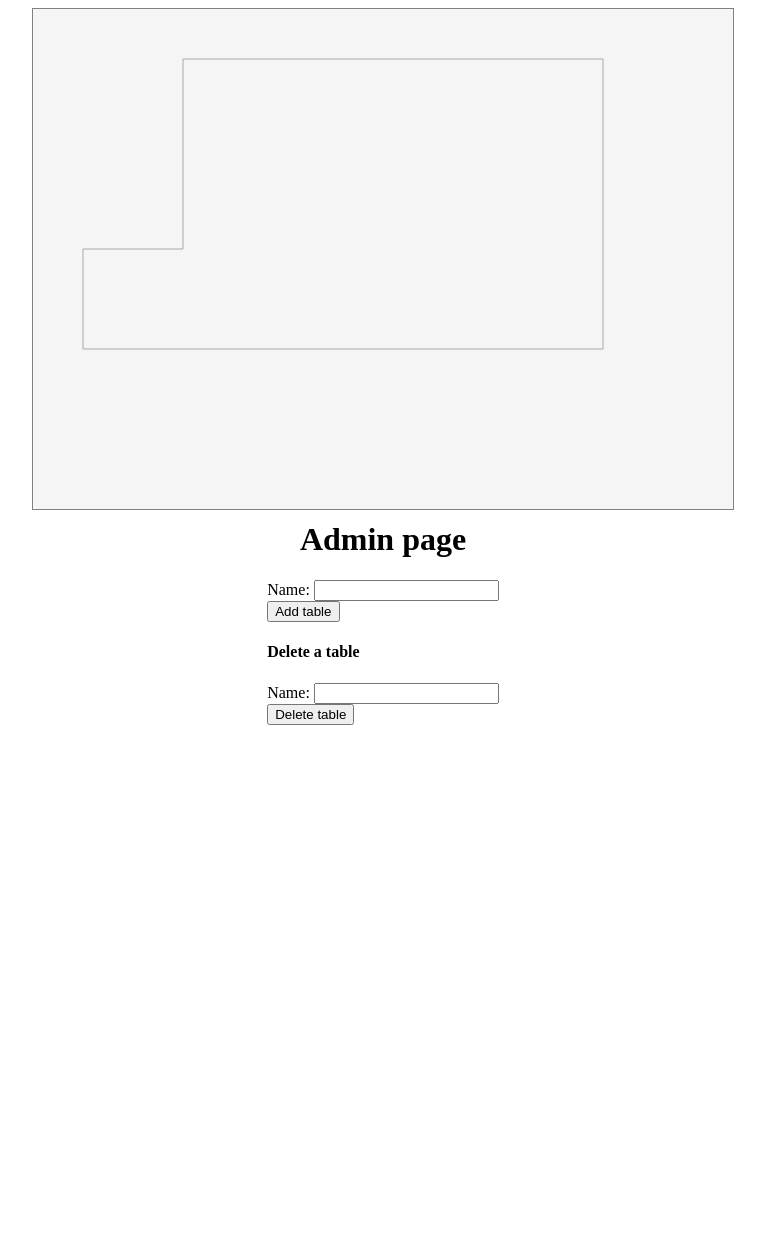
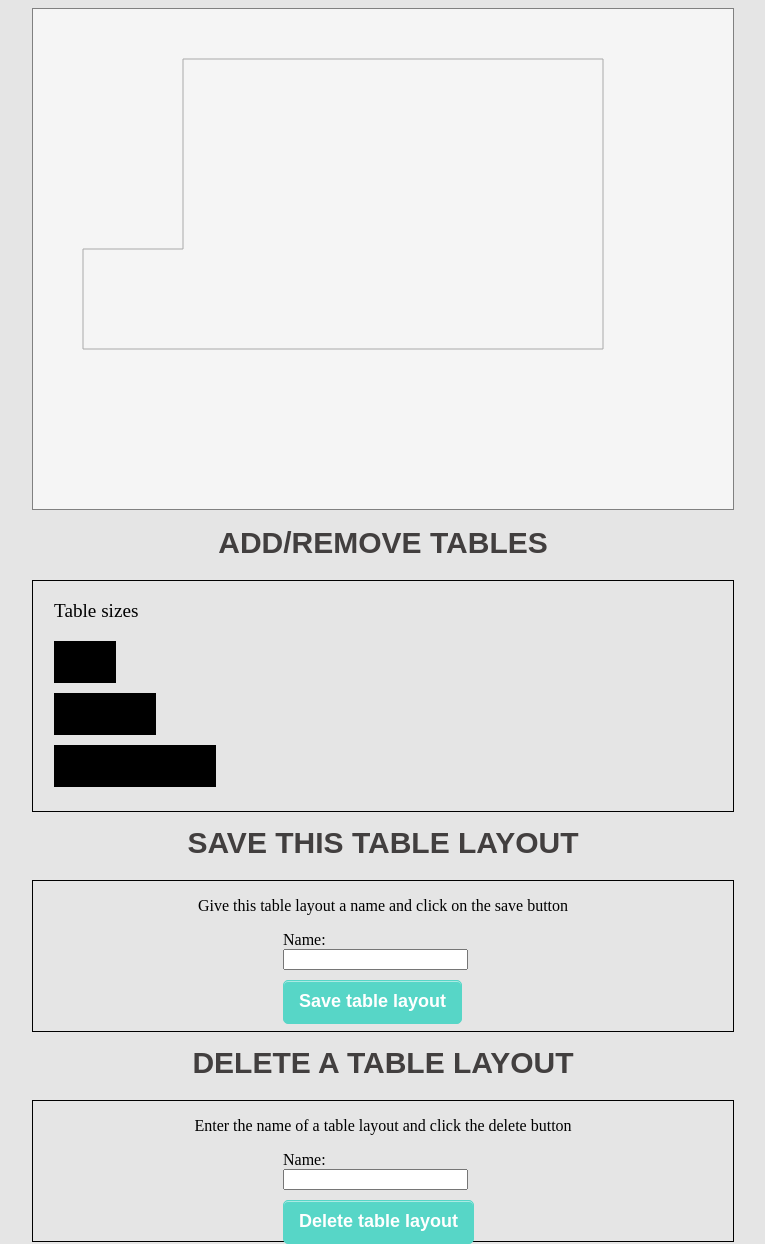
Before and after one commit to DAT210/Table_Visualization, a Flask app: page /admin in a window 1280 px wide. Shown: the whole page, without its empty margins (257-1022 px from the left). Before the commit the page ends 725 px from the top, so only its background shows below. Run offline with Flask 2, Linux system fonts and the light colour scheme; data that the repository does not hold is empty; some libraries are stand-ins or nearby versions.

Commit message:
add tables and save table layouts from /admin

```diff
--- a/src/app.py
+++ b/src/app.py
@@ -23,7 +23,7 @@ def visualize():
     table_positions = {}
 
    # Last inn json filen vår som tegner selve rommet med vegger
-    with open('static/roomPlan.json') as f:
+    with open('src/static/roomPlan.json') as f:
         data = json.load(f)
 
    # Sett inn hvor bord skal være i json fila
@@ -54,7 +54,7 @@ def others(tablename):
     table_positions = {}
     ## Om det finnes et bordoppsett med innparameteren som er sendt inn, generer det
     if default_value:
-        with open('static/roomPlan.json') as f:
+        with open('src/static/roomPlan.json') as f:
             data = json.load(f)
 
         draw_tables = data["tables"]
@@ -90,15 +90,17 @@ def test():
             ypos = key["ypos"]
             width = key["width"]
             height = key["height"]
-            name = key["name"]
+            name = key["name"].lower()
+            if len(name) < 1:
+                return json.dumps("error")
             try:
                 table = Roomplan(int(id), int(xpos), int(ypos), int(width), int(height), name)
                 db.session.add(table)
                 db.session.commit()
             except:
                 print("Ikke gyldig innparametere")
-        return json.dumps("hei")
-    return json.dumps("hei")
+        return json.dumps("success")
+    return json.dumps("error")
 
 
 
@@ -110,7 +112,7 @@ def test():
 def admin():
     ### Hvis noen sletter et bordoppsett
     if request.method == 'POST':
-        if request.form['submit_button'] == 'Delete table':
+        if request.form['submit_button'] == 'Delete table layout':
             deleted_table = request.form.get("deletedname")
             deleted_rows = Roomplan.query.filter_by(name=deleted_table)
             try:
@@ -126,4 +128,5 @@ def admin():
 
 
 if __name__ == '__main__':
-    app.run(debug=True)
+   app.run(host='0.0.0.0', port=80, debug=True) # debug kun i teste fasen
+   #app.run(debug=True)
--- a/src/create_tables.py
+++ b/src/create_tables.py
@@ -3,7 +3,7 @@ from models import Roomplan
 
 
 def start_tables():
-    # insert user data
+                    #(id,x,y,width,height,name)
     table1 = Roomplan(1,185,85,60,40,"default")
     table2 = Roomplan(2, 105, 225,60,40 ,"default")
     table3 = Roomplan(3, 450, 150,60,40, "default")
--- a/src/database.py
+++ b/src/database.py
@@ -15,4 +15,4 @@ db.create_all()
 # Loads a bunch of tables into the database
 start_tables()
 
-print('Done!')
+print('Done with init!')
--- a/src/static/app.js
+++ b/src/static/app.js
@@ -14,6 +14,7 @@ var __extends = (this && this.__extends) || (function () {
 window.addEventListener("load", function () {
     path = window.location.pathname;
     substring = "/table/";
+    // Sjekk om det er default bordoppsett eller alternative som skal lastes inn
     if (path.includes(substring)) {
         var res = path.split("/")[2];
         fetch("/othertables/" + res)
@@ -273,7 +274,7 @@ var RoomVisualizer = /** @class */ (function () {
         var _loop_1 = function (table) {
             var rect = this_1.visualizer.AddRect(table.width, table.height, table.position, true, "table");
             rect.OnClick = function () { console.log("Table " + table.id + " clicked!"); };
-            rect.OnClick = function () { console.log("Table Position for table " + table.id + " " + table.position.x); };
+            rect.OnClick = function () { console.log("Table Position for table " + table.id + " " + table.position); };
             rect.OnMove = function () { _this.updateTablePos(table.id, rect.Position); };
         };
         var this_1 = this;
@@ -334,7 +335,8 @@ var SVGHelper = /** @class */ (function () {
     SVGHelper.svgNS = "http://www.w3.org/2000/svg";
     return SVGHelper;
 }());
-function printTables() {
+// AJAX call hvor man går gjennom nåværende bordoppsett og sender det med json til serveren
+function saveTableSetup() {
     if (!rv.roomPlan)
         return;
     var dict = [];
@@ -356,9 +358,29 @@ function printTables() {
     xhr.setRequestHeader("Content-type", "application/json");
     xhr.onreadystatechange = function () {
         if (xhr.readyState == 4 && xhr.status == 200) {
+            // Sjekk om server klarte å legge inn bordoppsettet i databasen
             var json = JSON.parse(xhr.responseText);
+            var errorMsg = document.getElementById('response-text');
+            if (json == "error") {
+                errorMsg.style.color = "red";
+                errorMsg.innerHTML = "Could not save this table layout";
+            }
+            else {
+                errorMsg.style.color = "green";
+                errorMsg.innerHTML = TableName + " was successfully added";
+            }
         }
     };
     var data = JSON.stringify(dict);
     xhr.send(data);
 }
+function addTable(width, height) {
+    if (!rv.roomPlan)
+        return;
+    // Legger til et nytt element i sentrum, med størrelse lik innparameterene
+    var center = { "x": 250, "y": 250 };
+    var newRect = rv.visualizer.AddRect(width, height, center, true, "table");
+    var tableID = rv.roomPlan.tables.length + 1;
+    rv.roomPlan.tables.push({ "id": tableID, "width": width, "height": height, "position": center });
+    newRect.OnMove = function () { rv.updateTablePos(tableID, newRect.Position); };
+}
--- a/src/templates/admin.html
+++ b/src/templates/admin.html
@@ -7,33 +7,155 @@
     <link rel="stylesheet" href="/static/style.css">
     <script src="/static/app.js?v0.1"></script>
     <style>
-        h1{
+        html{
+            background-color: #e5e5e5;
+        }
+        h2{
             position: absolute;
+            color: #423f3f;
+            font-family: 'Raleway',sans-serif;
+            font-size: 30px;
+            font-weight: 800;
+            line-height: 36px;
+            text-align: center;
+            text-transform: uppercase;
+        }
+        .h2-1{
             top: 500px;
         }
-        #forms{
+        .h2-2{
+            top: 800px;
+        }
+        .h2-3{
+            top: 1020px;
+        }
+        .save-table{
+            position: absolute;
+            top: 880px;
+            width: 700px;
+            height: 150px;
+            border: 1px solid black;
+        }
+        .delete-table{
+            position: absolute;
+            top: 1100px;
+            width: 700px;
+            height: 140px;
+            border: 1px solid black;
+        }
+        .table-toolbox{
             position: absolute;
             top: 580px;
+            width: 700px;
+            height: 230px;
+            border: 1px solid black;
         }
+        .table-box{
+            position: relative;
+            left: 3%;
+            margin-top: 10px;
+        }
+        .table-box p{
+            font-size: 1.2em;
+        }
+        .box1{
+            width: 60px;
+            height: 40px;
+            border:1px solid black;
+            background-color: black;
+        }
+        .box2 {
+            width: 100px;
+            height: 40px;
+            border: 1px solid black;
+            background-color: black;
+        }
+        .box3{
+            width: 160px;
+            height: 40px;
+            border:1px solid black;
+            background-color: black;
+        }
+        .box3:hover, .box2:hover, .box1:hover{
+            background-color: #53a846;
+        }
+
+        .submitbutton
+            {
+            padding: 10px 15px 11px !important;
+            font-size: 18px !important;
+            background-color: #57d6c7;
+            font-weight: bold;
+            text-shadow: 1px 1px #57D6C7;
+            color: #ffffff;
+            border-radius: 5px;
+            -moz-border-radius: 5px;
+            -webkit-border-radius: 5px;
+            border: 1px solid #57D6C7;
+            cursor: pointer;
+            box-shadow: 0 1px 0 rgba(255, 255, 255, 0.5) inset;
+            -moz-box-shadow: 0 1px 0 rgba(255, 255, 255, 0.5) inset;
+            -webkit-box-shadow: 0 1px 0 rgba(255, 255, 255, 0.5) inset;
+            }
+        .center-forms{
+            width:200px;
+            margin: auto;
+        }
+        .delete-table p{
+            text-align: center;
+        }
+        .save-table p{
+            text-align: center;
+        }
+        .text-input{
+            margin-bottom: 10px;
+        }
+        #response-text{
+            margin-top:3px;
+            color: green;
+        }
+
+
+
+
     </style>
 </head>
 <body>
     <div id="wrapper"></div>
-<h1>Admin page</h1>
-    <div id="forms">
+<h2 class="h2-1">Add/remove tables</h2>
 
- <label>Name: <input type="text" id="table-name" name="name"/> </label> <br>
- <label><input onclick="printTables()" name="submit_button" id="submitbutton" type="submit" value="Add table" /></label>
-            <h4> Delete a table </h4>
+    <div class="table-toolbox">
+        <div class="table-box"> <p>Table sizes</p></div>
+        <div class="table-box box1" onclick="addTable(60,40)"></div>
+        <div class="table-box box2" onclick="addTable(100,40)"></div>
+        <div class="table-box box3" onclick="addTable(140,40)"></div>
+        </div>
+
+<h2 class="h2-2">Save this table layout</h2>
+
+        <div class="save-table">
+            <p>Give this table layout a name and click on the save button</p>
+            <div class="center-forms">
+ <label>Name: <input class="text-input" type="text" id="table-name" name="name"/>  </label> <br>
+ <label><input onclick="saveTableSetup()" name="submit_button" class="submitbutton" type="submit" value="Save table layout" /></label>
+    </div>
+            <p id="response-text"></p>
+            </div>
+
+
+            <h2 class="h2-3"> Delete a table layout </h2>
+        <div class="delete-table">
+            <p>Enter the name of a table layout and click the delete button</p>
+            <div class="center-forms">
                 <form action="{{ url_for('admin') }}" method="post">
-  <label>Name: <input type="text" name="deletedname"/> </label> <br>
- <label><input name="submit_button" id ="submitbutton" type="submit" value="Delete table" /></label>
+  <label>Name: <input class="text-input" type="text" name="deletedname"/> </label> <br>
+ <label><input name="submit_button" class="submitbutton" type="submit" value="Delete table layout" /></label>
+        </form>
+                </div>
+</div>
 
-        </form>
-<br><br>
 
-        <br><br><br><br><br><br><br><br>
-        </div>
+
 
 </body>
 </html>
```
Also changed, not shown: src/static/app.ts (+36 -4 lines).
